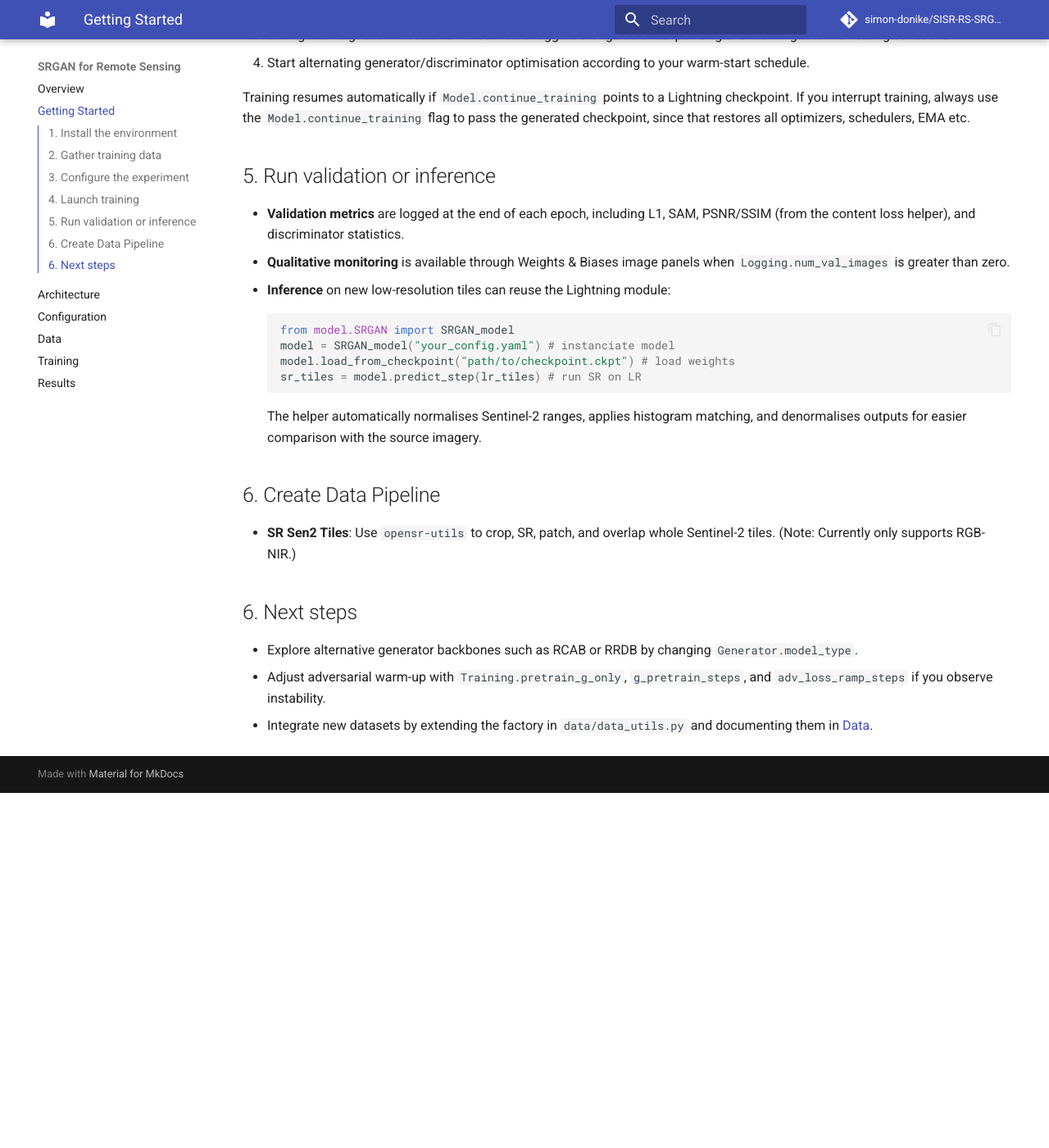
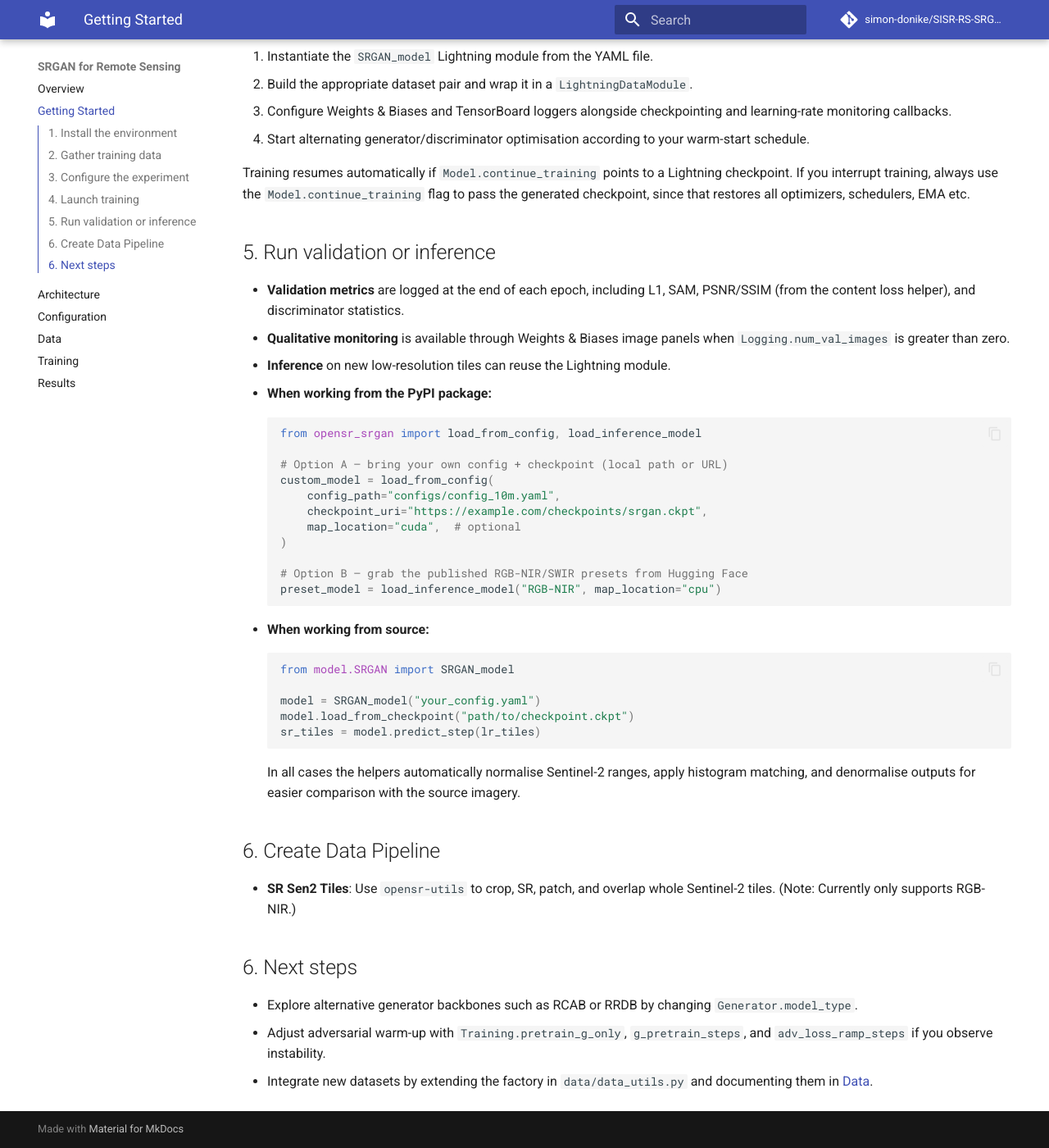
Before and after one commit to simon-donike/SISR-RS-SRGAN, an MkDocs documentation site: the page built from docs/getting-started.md, in a window 1280 px wide and 1400 px high, scrolled down 1553 px. Shown: the whole window at 82% size. Built offline with MkDocs 1.6.1 and Material for MkDocs 9.7.7, drawn with Linux system fonts in a browser that asks for light colours; comment, search, counter and statistics services are not loaded; before the commit the page ends 2520 px from its top, so only the background shows below that; some of the changed text lies outside the part shown.

Commit message:
Update documentation for packaged inference helpers

````diff
--- a/docs/getting-started.md
+++ b/docs/getting-started.md
@@ -2,6 +2,10 @@
 
 This guide walks through installing dependencies, configuring datasets, and launching your first ESA OpenSR experiment. The stack
 uses Python 3.10+, PyTorch Lightning, and Weights & Biases for experiment tracking.
+
+> 💡 **Only need inference?** Install the published package instead: `python -m pip install opensr-srgan`. It exposes
+> `load_from_config` and `load_inference_model` so you can instantiate models without cloning the repository. Continue with the
+> rest of this guide when you want to train, fine-tune, or otherwise modify the codebase.
 
 ## 1. Install the environment
 
@@ -67,15 +71,31 @@ Training resumes automatically if `Model.continue_training` points to a Lightnin
 * **Validation metrics** are logged at the end of each epoch, including L1, SAM, PSNR/SSIM (from the content loss helper), and
   discriminator statistics.
 * **Qualitative monitoring** is available through Weights & Biases image panels when `Logging.num_val_images` is greater than zero.
-* **Inference** on new low-resolution tiles can reuse the Lightning module:
-  ```python
-  from model.SRGAN import SRGAN_model
-  model = SRGAN_model("your_config.yaml") # instanciate model
-  model.load_from_checkpoint("path/to/checkpoint.ckpt") # load weights
-  sr_tiles = model.predict_step(lr_tiles) # run SR on LR
-  ```
-  The helper automatically normalises Sentinel-2 ranges, applies histogram matching, and denormalises outputs for easier
-  comparison with the source imagery.
+* **Inference** on new low-resolution tiles can reuse the Lightning module.
+  * **When working from the PyPI package:**
+    ```python
+    from opensr_srgan import load_from_config, load_inference_model
+
+    # Option A – bring your own config + checkpoint (local path or URL)
+    custom_model = load_from_config(
+        config_path="configs/config_10m.yaml",
+        checkpoint_uri="https://example.com/checkpoints/srgan.ckpt",
+        map_location="cuda",  # optional
+    )
+
+    # Option B – grab the published RGB-NIR/SWIR presets from Hugging Face
+    preset_model = load_inference_model("RGB-NIR", map_location="cpu")
+    ```
+  * **When working from source:**
+    ```python
+    from model.SRGAN import SRGAN_model
+
+    model = SRGAN_model("your_config.yaml")
+    model.load_from_checkpoint("path/to/checkpoint.ckpt")
+    sr_tiles = model.predict_step(lr_tiles)
+    ```
+  In all cases the helpers automatically normalise Sentinel-2 ranges, apply histogram matching, and denormalise outputs for
+  easier comparison with the source imagery.
 
 ## 6. Create Data Pipeline
 
````
Also changed, not shown: README.md (+6 -3 lines), docs/index.md (+10 -0 lines).
